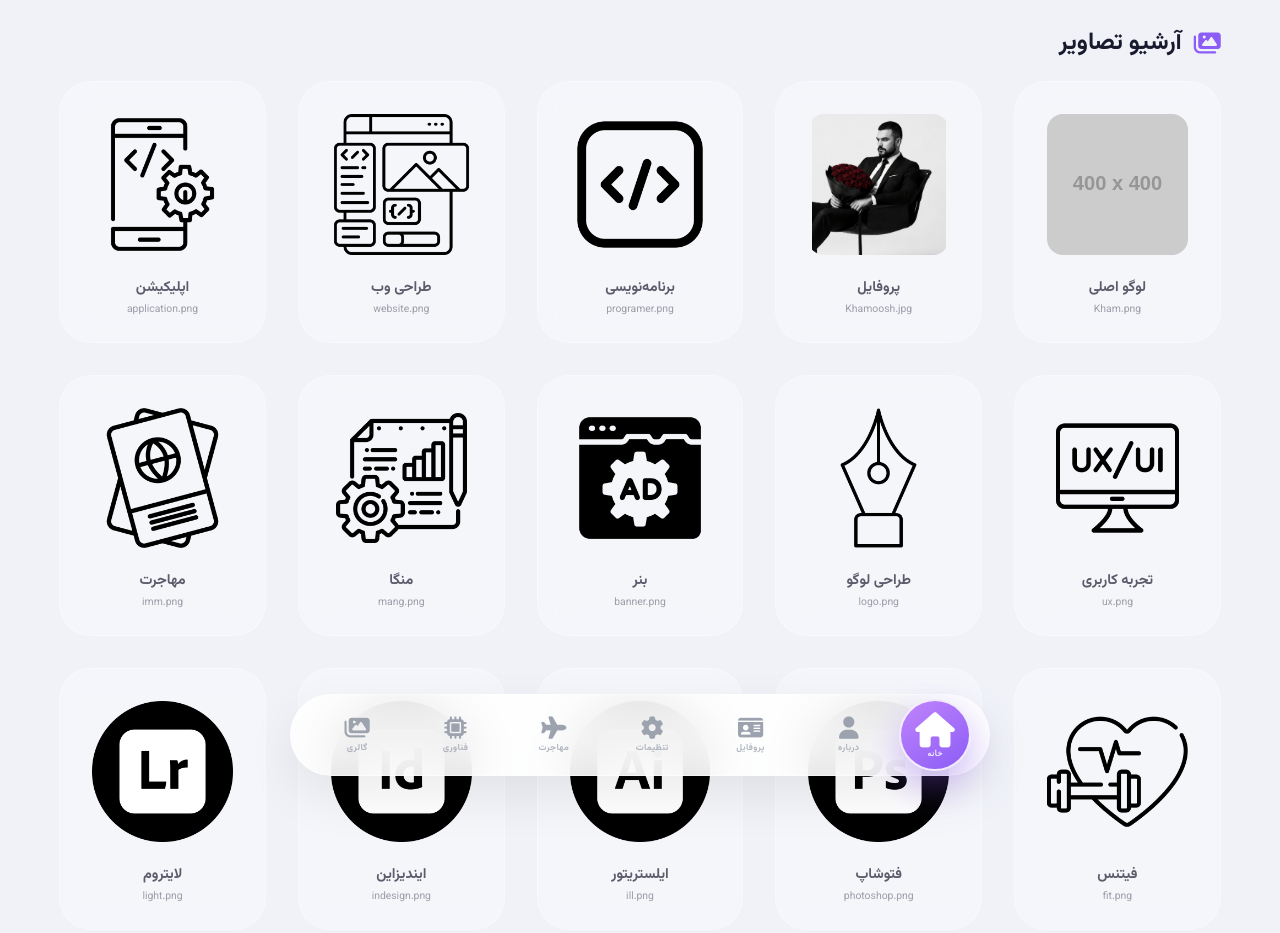
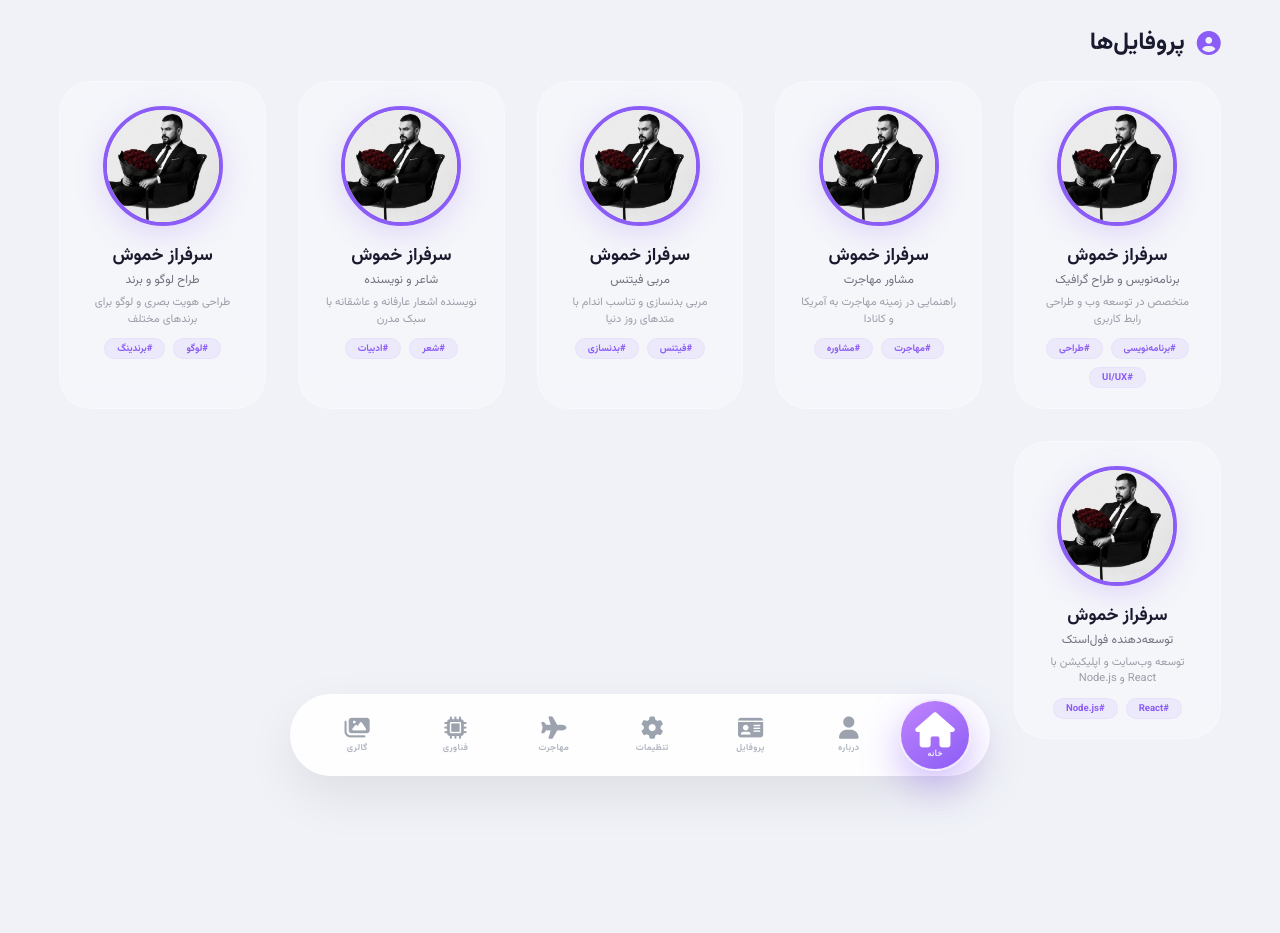
Before and after one commit to hammmmmad/khamoosh, a plain HTML site: page index.html in a window 1280 px wide. Shown: the top 933 px of the page. After the commit the page ends 903 px from the top, so only its background shows below. Drawn offline with Linux system fonts and the light colour scheme; placeholder pictures from the web are drawn by us.

Commit message:
Refactor profile cards and update styles

```diff
--- a/index.html
+++ b/index.html
@@ -38,17 +38,7 @@
             "url": "https://khamoosh.abrdns.com",
             "image": "https://khamoosh.abrdns.com/images/Khamoosh.jpg",
             "jobTitle": "برنامه‌نویس و طراح گرافیک",
-            "description": "سرفراز خموش، متخصص در برنامه‌نویسی، طراحی گرافیک و مشاوره مهاجرت",
-            "address": {
-                "@type": "PostalAddress",
-                "addressLocality": "مزار شریف",
-                "addressCountry": "افغانستان"
-            },
-            "sameAs": [
-                "https://www.instagram.com/admin_khamoosh",
-                "https://www.linkedin.com/in/sarfraz-khamoosh-766277228",
-                "https://github.com/hammmmmad"
-            ]
+            "description": "سرفراز خموش، متخصص در برنامه‌نویسی، طراحی گرافیک و مشاوره مهاجرت"
         }
     </script>
 
@@ -268,60 +258,81 @@
             50% { transform: scale(1.03); }
         }
 
-        /* ===== HOME - LOGO GRID ===== */
-        .logo-grid {
+        /* ============================================================
+           HOME - PROFILE CARDS (فقط عکس پروفایل)
+           ============================================================ */
+        .profile-grid {
             display: grid;
-            grid-template-columns: repeat(auto-fill, minmax(180px, 1fr));
+            grid-template-columns: repeat(auto-fill, minmax(200px, 1fr));
             gap: 2rem;
             margin-top: 1rem;
         }
-        .logo-card {
+        .profile-card-home {
             background: rgba(255, 255, 255, 0.3);
             backdrop-filter: blur(14px);
             border-radius: 2rem;
-            padding: 1.5rem;
+            padding: 1.5rem 1.5rem 1.2rem;
             border: 1px solid rgba(255, 255, 255, 0.3);
             transition: 0.35s;
             display: flex;
             flex-direction: column;
             align-items: center;
             text-align: center;
-            cursor: pointer;
-        }
-        body.dark .logo-card {
+            cursor: default;
+        }
+        body.dark .profile-card-home {
             background: rgba(16, 18, 34, 0.5);
             border-color: rgba(255, 255, 255, 0.04);
         }
-        .logo-card:hover {
+        .profile-card-home:hover {
             transform: translateY(-8px) scale(1.02);
             box-shadow: 0 20px 40px rgba(139, 92, 246, 0.15);
             border-color: #8b5cf6;
         }
-        .logo-card:active {
-            transform: scale(0.95);
-        }
-        .logo-card img {
-            width: 100%;
-            aspect-ratio: 1 / 1;
-            object-fit: contain;
-            border-radius: 1.5rem;
-            background: rgba(255, 255, 255, 0.05);
-            padding: 0.5rem;
+        .profile-card-home .avatar-home {
+            width: 120px;
+            height: 120px;
+            border-radius: 50%;
+            border: 4px solid #8b5cf6;
+            object-fit: cover;
+            box-shadow: 0 8px 30px rgba(139, 92, 246, 0.2);
             transition: 0.3s;
         }
-        .logo-card:hover img {
+        .profile-card-home:hover .avatar-home {
             transform: scale(1.05);
-        }
-        .logo-card .logo-name {
-            margin-top: 0.8rem;
+            border-color: #a78bfa;
+        }
+        .profile-card-home .home-name {
+            margin-top: 1rem;
+            font-weight: 700;
+            font-size: 1.1rem;
+        }
+        .profile-card-home .home-title {
+            font-size: 0.75rem;
+            opacity: 0.6;
+            margin-top: 2px;
+        }
+        .profile-card-home .home-desc {
+            font-size: 0.7rem;
+            opacity: 0.4;
+            margin-top: 6px;
+            line-height: 1.5;
+        }
+        .profile-card-home .home-tag {
+            margin-top: 0.6rem;
+            display: flex;
+            gap: 0.5rem;
+            flex-wrap: wrap;
+            justify-content: center;
+        }
+        .profile-card-home .home-tag span {
+            background: rgba(139, 92, 246, 0.08);
+            padding: 2px 12px;
+            border-radius: 40px;
+            font-size: 0.6rem;
             font-weight: 600;
-            font-size: 0.9rem;
-            opacity: 0.7;
-        }
-        .logo-card .logo-tag {
-            font-size: 0.65rem;
-            opacity: 0.4;
-            margin-top: 2px;
+            color: #8b5cf6;
+            border: 1px solid rgba(139, 92, 246, 0.06);
         }
 
         /* ===== ABOUT ===== */
@@ -831,7 +842,6 @@
             box-shadow: 0 0 0 3px rgba(139, 92, 246, 0.1);
         }
 
-        /* ===== ADMIN ARCHIVE ===== */
         #adminArchive {
             margin-top: 1.5rem;
             border-top: 1px solid rgba(0, 0, 0, 0.04);
@@ -1267,7 +1277,7 @@
             }
             .notification-header { padding: 0.8rem 1rem; }
             .notif-item { padding: 0.6rem 1rem; }
-            .logo-grid { grid-template-columns: repeat(auto-fill, minmax(140px, 1fr)); gap: 1rem; }
+            .profile-grid { grid-template-columns: repeat(auto-fill, minmax(160px, 1fr)); gap: 1rem; }
         }
         @media (max-width: 480px) {
             .bottom-nav { padding: 4px 6px; gap: 0; border-radius: 32px; height: 62px; }
@@ -1277,7 +1287,7 @@
             .nav-item-home { flex: 0 0 50px; height: 50px; min-width: 50px; }
             .nav-item-home i { font-size: 1.6rem; }
             .nav-item-home span { font-size: 0.38rem; display: block !important; }
-            .logo-grid { grid-template-columns: repeat(auto-fill, minmax(110px, 1fr)); gap: 0.8rem; }
+            .profile-grid { grid-template-columns: repeat(auto-fill, minmax(130px, 1fr)); gap: 0.8rem; }
             .news-grid { grid-template-columns: 1fr; }
             .skills-doughnut-grid { grid-template-columns: repeat(2, 1fr); gap: 1.5rem; }
             .gallery-grid { grid-template-columns: repeat(auto-fill, minmax(120px, 1fr)); }
@@ -1288,13 +1298,17 @@
 
     <div class="container">
 
-        <!-- ===== HOME (ACTIVE) - LOGO GALLERY ===== -->
+        <!-- ============================================================
+             PAGES
+             ============================================================ -->
+
+        <!-- ===== HOME (ACTIVE) - PROFILE CARDS ===== -->
         <div class="page active" id="page-home">
             <h2 style="font-weight:700; margin-bottom:1.2rem; display:flex; align-items:center; gap:12px;">
-                <i class="fas fa-images" style="color:#8b5cf6;"></i>
-                <span id="homeTitle">آرشیو تصاویر</span>
+                <i class="fas fa-user-circle" style="color:#8b5cf6;"></i>
+                <span id="homeTitle">پروفایل‌ها</span>
             </h2>
-            <div class="logo-grid" id="homeLogoGrid"></div>
+            <div class="profile-grid" id="homeProfileGrid"></div>
         </div>
 
         <!-- ===== ABOUT ===== -->
@@ -1429,7 +1443,6 @@
                         <span>🔑 <span id="adminStatus">وضعیت: آماده</span></span>
                     </div>
 
-                    <!-- ===== ARCHIVE SECTION ===== -->
                     <div id="adminArchive">
                         <h4><i class="fas fa-archive"></i> <span id="archiveTitle">آرشیو پیام‌ها</span></h4>
                         <div id="archiveList"></div>
@@ -1530,8 +1543,9 @@
         // ================================================================
         const translations = {
             fa: {
-                nav: { home: 'خانه', about: 'درباره', profile: 'پروفایل', settings: 'تنظیمات', immigration: 'مهاجرت', technews: 'فناوری', gallery: 'گالری' },
-                homeTitle: 'آرشیو تصاویر',
+                nav: { home: 'خانه', about: 'درباره', profile: 'پروفایل', settings: 'تنظیمات', immigration: 'مهاجرت',
+                    technews: 'فناوری', gallery: 'گالری' },
+                homeTitle: 'پروفایل‌ها',
                 aboutTitle: 'برنامه‌نویس · طراح گرافیک · مشاور مهاجرت · مربی فیتنس',
                 aboutText: 'سرفراز خموش، متولد ۱۳۷۷ در مزار شریف افغانستان، با بیش از ۸ سال تجربه در حوزه فناوری، طراحی و توسعه دیجیتال، همواره به دنبال خلق آثاری خلاقانه و کاربردی بوده است.',
                 skillsTitle: 'مهارت‌های فنی',
@@ -1563,11 +1577,14 @@
                 statusDelivered: 'تحویل داده شده',
                 statusPending: 'در انتظار',
                 statusFailed: 'ناموفق',
-                social: { facebook: 'فیسبوک', instagram: 'اینستاگرام', linkedin: 'لینکدین', github: 'گیت‌هاب', pinterest: 'پینترست', behance: 'بهنس', whatsapp: 'واتساپ', tiktok: 'تیک تاک', substack: 'ساب‌استک', threads: 'تردز', codm: 'کال‌آف دیوتی' }
+                social: { facebook: 'فیسبوک', instagram: 'اینستاگرام', linkedin: 'لینکدین', github: 'گیت‌هاب',
+                    pinterest: 'پینترست', behance: 'بهنس', whatsapp: 'واتساپ', tiktok: 'تیک تاک',
+                substack: 'ساب‌استک', threads: 'تردز', codm: 'کال‌آف دیوتی' }
             },
             en: {
-                nav: { home: 'Home', about: 'About', profile: 'Profile', settings: 'Settings', immigration: 'Immigration', technews: 'Tech News', gallery: 'Gallery' },
-                homeTitle: 'Image Archive',
+                nav: { home: 'Home', about: 'About', profile: 'Profile', settings: 'Settings', immigration: 'Immigration',
+                    technews: 'Tech News', gallery: 'Gallery' },
+                homeTitle: 'Profiles',
                 aboutTitle: 'Developer · Graphic Designer · Immigration Consultant · Fitness Coach',
                 aboutText: 'Sarfraz Khamoosh, born in 1998 in Mazar-i-Sharif, Afghanistan, with over 8 years of experience in technology, design and digital development.',
                 skillsTitle: 'Technical Skills',
@@ -1599,39 +1616,26 @@
                 statusDelivered: 'Delivered',
                 statusPending: 'Pending',
                 statusFailed: 'Failed',
-                social: { facebook: 'Facebook', instagram: 'Instagram', linkedin: 'LinkedIn', github: 'GitHub', pinterest: 'Pinterest', behance: 'Behance', whatsapp: 'WhatsApp', tiktok: 'TikTok', substack: 'Substack', threads: 'Threads', codm: 'Call of Duty' }
+                social: { facebook: 'Facebook', instagram: 'Instagram', linkedin: 'LinkedIn', github: 'GitHub',
+                    pinterest: 'Pinterest', behance: 'Behance', whatsapp: 'WhatsApp', tiktok: 'TikTok',
+                substack: 'Substack', threads: 'Threads', codm: 'Call of Duty' }
             }
         };
 
-        // ===== LOGO DATA =====
-        const logoImages = [
-            { name: 'Kham.png', label: 'لوگو اصلی' },
-            { name: 'Khamoosh.jpg', label: 'پروفایل' },
-            { name: 'programer.png', label: 'برنامه‌نویسی' },
-            { name: 'website.png', label: 'طراحی وب' },
-            { name: 'application.png', label: 'اپلیکیشن' },
-            { name: 'ux.png', label: 'تجربه کاربری' },
-            { name: 'logo.png', label: 'طراحی لوگو' },
-            { name: 'banner.png', label: 'بنر' },
-            { name: 'mang.png', label: 'منگا' },
-            { name: 'imm.png', label: 'مهاجرت' },
-            { name: 'fit.png', label: 'فیتنس' },
-            { name: 'photoshop.png', label: 'فتوشاپ' },
-            { name: 'ill.png', label: 'ایلستریتور' },
-            { name: 'indesign.png', label: 'ایندیزاین' },
-            { name: 'light.png', label: 'لایتروم' },
-            { name: 'inshot.png', label: 'اینشات' },
-            { name: 'pics.png', label: 'پیکس' },
-            { name: 'mtn.jpg', label: 'کوهستان' },
-            { name: 'alight.png', label: 'الایت' },
-            { name: 'after.png', label: 'افترافکت' },
-            { name: 'conva.png', label: 'کانوا' },
-            { name: 'python.png', label: 'پایتون' },
-            { name: 'flutter.png', label: 'فلاتر' },
-            { name: 'xml.png', label: 'XML' },
-            { name: 'php.png', label: 'PHP' },
-            { name: 'go.png', label: 'Go' },
-            { name: 'javas.png', label: 'جاوااسکریپت' }
+        // ===== PROFILE CARDS DATA (برای صفحه خانه) =====
+        const profileCards = [
+            { id: 1, name: 'سرفراز خموش', title: 'برنامه‌نویس و طراح گرافیک', desc: 'متخصص در توسعه وب و طراحی رابط کاربری',
+                tags: ['برنامه‌نویسی', 'طراحی', 'UI/UX'] },
+            { id: 2, name: 'سرفراز خموش', title: 'مشاور مهاجرت', desc: 'راهنمایی در زمینه مهاجرت به آمریکا و کانادا',
+                tags: ['مهاجرت', 'مشاوره'] },
+            { id: 3, name: 'سرفراز خموش', title: 'مربی فیتنس', desc: 'مربی بدنسازی و تناسب اندام با متدهای روز دنیا',
+                tags: ['فیتنس', 'بدنسازی'] },
+            { id: 4, name: 'سرفراز خموش', title: 'شاعر و نویسنده', desc: 'نویسنده اشعار عارفانه و عاشقانه با سبک مدرن',
+                tags: ['شعر', 'ادبیات'] },
+            { id: 5, name: 'سرفراز خموش', title: 'طراح لوگو و برند', desc: 'طراحی هویت بصری و لوگو برای برندهای مختلف',
+                tags: ['لوگو', 'برندینگ'] },
+            { id: 6, name: 'سرفراز خموش', title: 'توسعه‌دهنده فول‌استک', desc: 'توسعه وب‌سایت و اپلیکیشن با React و Node.js',
+                tags: ['React', 'Node.js'] }
         ];
 
         // ===== OTHER DATA =====
@@ -1668,7 +1672,8 @@
             { id: 'k1', fa: "برنامه K1", en: "K1 Fiancé", statusFa: "فعال", statusEn: "Active" },
             { id: 'dv', fa: "برنامه DV Lottery", en: "DV Lottery", statusFa: "ثبت‌نام باز", statusEn: "Open" },
             { id: 'i130_gc', fa: "I-130 با گرین کارت", en: "I-130 with Green Card", statusFa: "فعال", statusEn: "Active" },
-            { id: 'i130_us', fa: "I-130 با پاسپورت آمریکایی", en: "I-130 with US Passport", statusFa: "فعال", statusEn: "Active" }
+            { id: 'i130_us', fa: "I-130 با پاسپورت آمریکایی", en: "I-130 with US Passport", statusFa: "فعال",
+            statusEn: "Active" }
         ];
 
         const newsData = [{
@@ -1701,7 +1706,7 @@
         let currentLang = 'fa';
         let currentPage = 'home';
         let notifBadges = JSON.parse(localStorage.getItem('notifications')) || {};
-        const WORKER_URL = 'https://your-worker-name.workers.dev'; // 🔑 CHANGE THIS
+        const WORKER_URL = 'https://khamoosh-push.workers.dev'; // 🔑 CHANGE THIS
 
         // ===== HELPERS =====
         function toast(msg) {
@@ -1757,25 +1762,43 @@
 
         // ===== RENDER FUNCTIONS =====
         function renderHome() {
-            const grid = document.getElementById('homeLogoGrid');
+            const grid = document.getElementById('homeProfileGrid');
             if (!grid) return;
             const t = translations[currentLang];
             document.querySelector('#page-home h2 span').textContent = t.homeTitle;
 
-            const validExts = ['jpg', 'jpeg', 'png', 'webp', 'gif', 'svg'];
-            const validImages = logoImages.filter(item => validExts.includes(item.name.split('.').pop().toLowerCase()));
-
-            if (validImages.length === 0) {
-                grid.innerHTML = `<p style="text-align:center; opacity:0.5; grid-column:1/-1;">هیچ تصویری یافت نشد</p>`;
-                return;
-            }
-
-            grid.innerHTML = validImages.map(item => {
-                const path = 'images/' + item.name;
-                return `<div class="logo-card" onclick="window.open('${path}','_blank')">
-                            <img src="${path}" alt="${item.label}" loading="lazy" onerror="this.src='https://placehold.co/400x400?text=Not+Found&bg=8b5cf6&text_color=fff'">
-                            <div class="logo-name">${item.label}</div>
-                            <div class="logo-tag">${item.name}</div>
+            grid.innerHTML = profileCards.map((card, index) => {
+                const name = currentLang === 'fa' ? card.name : 'Sarfraz Khamoosh';
+                const title = currentLang === 'fa' ? card.title : card.title.replace(/برنامه‌نویس/g, 'Developer').replace(
+                    /طراح گرافیک/g, 'Graphic Designer');
+                const desc = currentLang === 'fa' ? card.desc : card.desc.replace(/برنامه‌نویسی/g, 'Programming')
+                    .replace(/طراحی/g, 'Design').replace(/رابط کاربری/g, 'UI').replace(/مهاجرت/g, 'Immigration')
+                    .replace(/مشاوره/g, 'Consulting').replace(/بدنسازی/g, 'Bodybuilding').replace(/تناسب اندام/g,
+                        'Fitness');
+                const tags = currentLang === 'fa' ? card.tags : card.tags.map(t => {
+                    const map = {
+                        'برنامه‌نویسی': 'Programming',
+                        'طراحی': 'Design',
+                        'UI/UX': 'UI/UX',
+                        'مهاجرت': 'Immigration',
+                        'مشاوره': 'Consulting',
+                        'فیتنس': 'Fitness',
+                        'بدنسازی': 'Bodybuilding',
+                        'شعر': 'Poetry',
+                        'ادبیات': 'Literature',
+                        'لوگو': 'Logo',
+                        'برندینگ': 'Branding',
+                        'React': 'React',
+                        'Node.js': 'Node.js'
+                    };
+                    return map[t] || t;
+                });
+                return `<div class="profile-card-home">
+                            <img class="avatar-home" src="images/Khamoosh.jpg" alt="${name}" loading="lazy" onerror="this.src='https://placehold.co/120x120?text=SK&bg=8b5cf6&text_color=fff'">
+                            <div class="home-name">${name}</div>
+                            <div class="home-title">${title}</div>
+                            <div class="home-desc">${desc}</div>
+                            <div class="home-tag">${tags.map(t => `<span>#${t}</span>`).join('')}</div>
                         </div>`;
             }).join('');
         }
@@ -1802,7 +1825,9 @@
             }
             const list = document.getElementById('specialtiesList');
             if (list) {
-                list.innerHTML = specialties.map(s => `<li><i class="fas fa-check-circle"></i> ${currentLang === 'fa' ? s.fa : s.en}</li>`).join('');
+                list.innerHTML = specialties.map(s =>
+                    `<li><i class="fas fa-check-circle"></i> ${currentLang === 'fa' ? s.fa : s.en}</li>`).join(
+                '');
             }
         }
 
@@ -1949,7 +1974,8 @@
             const validExts = ['jpg', 'jpeg', 'png', 'webp', 'gif', 'svg'];
             const validImages = imageNames.filter(name => validExts.includes(name.split('.').pop().toLowerCase()));
             if (validImages.length === 0) {
-                grid.innerHTML = `<p style="text-align:center; opacity:0.5; grid-column:1/-1;">${currentLang === 'fa' ? 'هیچ تصویری یافت نشد' : 'No images found'}</p>`;
+                grid.innerHTML =
+                    `<p style="text-align:center; opacity:0.5; grid-column:1/-1;">${currentLang === 'fa' ? 'هیچ تصویری یافت نشد' : 'No images found'}</p>`;
                 return;
             }
             grid.innerHTML = validImages.map(name => {
@@ -2169,16 +2195,19 @@
                     const view = this.getAttribute('data-view');
                     const c = document.querySelector('.container');
                     if (view === 'desktop') { c.style.maxWidth = '1200px';
-                        c.style.padding = '1.5rem 1.2rem'; } else if (view === 'tablet') { c.style.maxWidth = '768px';
+                        c.style.padding = '1.5rem 1.2rem'; } else if (view === 'tablet') { c.style.maxWidth =
+                            '768px';
                         c.style.padding = '1rem 0.8rem'; } else { c.style.maxWidth = '480px';
                         c.style.padding = '0.8rem 0.6rem'; }
                     localStorage.setItem('viewMode', view);
                 });
             });
             const sv = localStorage.getItem('viewMode') || 'desktop';
-            document.querySelectorAll('.view-btn').forEach(b => b.classList.toggle('active', b.getAttribute('data-view') === sv));
+            document.querySelectorAll('.view-btn').forEach(b => b.classList.toggle('active', b.getAttribute('data-view') ===
+                sv));
             const sl = localStorage.getItem('sarfraz_lang') || 'fa';
-            document.querySelectorAll('.lang-opt').forEach(b => b.classList.toggle('active', b.getAttribute('data-lang') === sl));
+            document.querySelectorAll('.lang-opt').forEach(b => b.classList.toggle('active', b.getAttribute('data-lang') ===
+                sl));
         }
 
         // ===== MODALS =====
@@ -2188,8 +2217,11 @@
             const closeBtn = document.getElementById('closeUidModal');
             const closeBtn2 = document.getElementById('closeUidModalBtn');
             const copyBtn = document.getElementById('copyUidBtn');
+
             function open() { modal.classList.add('open'); }
+
             function close() { modal.classList.remove('open'); }
+
             function copyUid() {
                 navigator.clipboard.writeText('7500139701825634305');
                 toast('UID کپی شد!');
@@ -2206,7 +2238,8 @@
         document.addEventListener('DOMContentLoaded', function() {
             const savedLang = localStorage.getItem('sarfraz_lang') || 'fa';
             setLanguage(savedLang);
-            document.querySelectorAll('.lang-opt').forEach(b => b.classList.toggle('active', b.getAttribute('data-lang') === savedLang));
+            document.querySelectorAll('.lang-opt').forEach(b => b.classList.toggle('active', b.getAttribute('data-lang') ===
+                savedLang));
 
             initSettings();
             initUidModal();
@@ -2230,4 +2263,4 @@
     <!-- ===== PUSH NOTIFICATION SYSTEM ===== -->
     <script src="/push-notification.js"></script>
 </body>
-                                                                                                                                     </html>
+</html>
```
